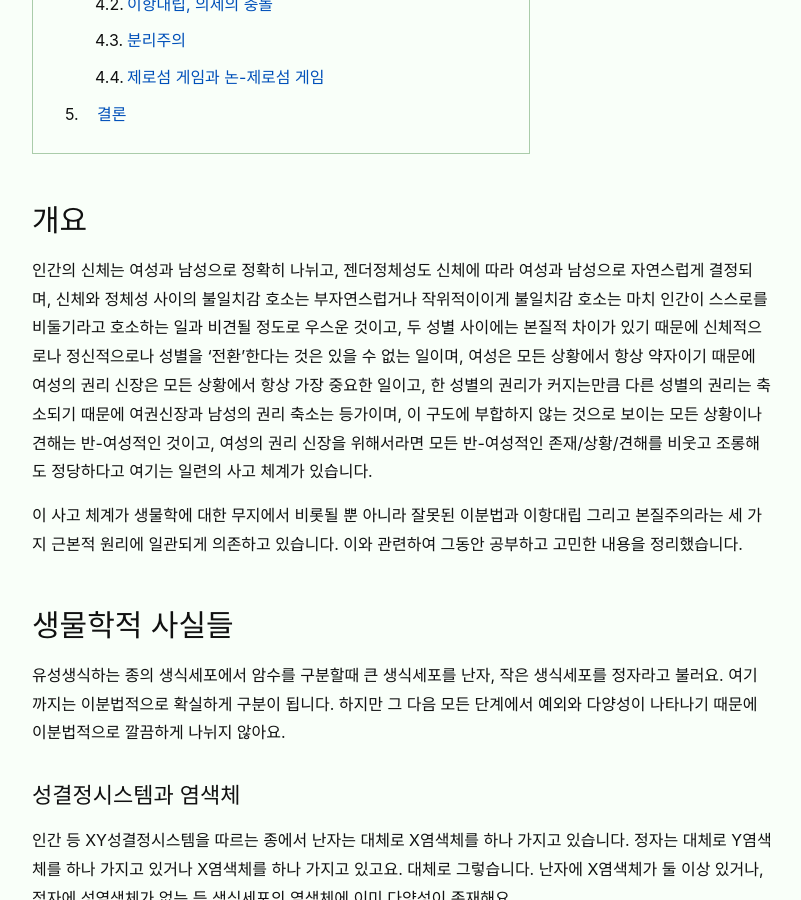
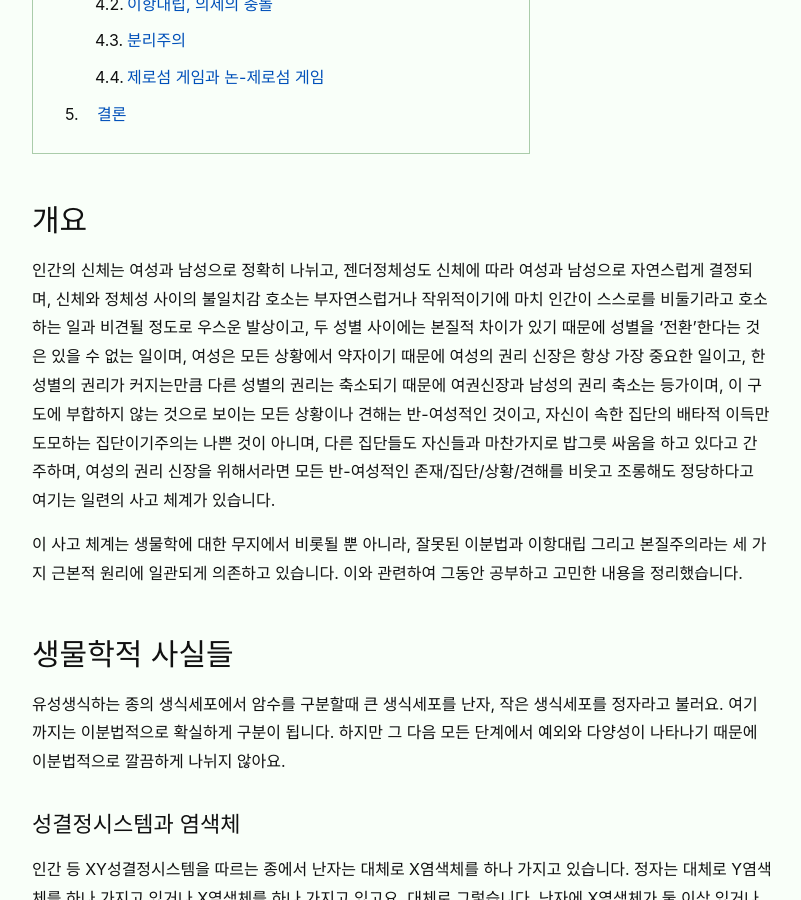
Before and after one commit to veganstudies/veganstudies.github.io, a Jekyll site: the page built from _posts/2020-02-04-biological-sex.md, in a window 1280 px wide and 900 px high, scrolled down 681 px. Shown: the whole window, without its empty margins (238-1039 px from the left). Built offline with Jekyll 4.4.1, drawn with Linux system fonts in a browser that asks for light colours.

Commit message:
Update 2020-02-04-biological-sex.md

```diff
--- a/_posts/2020-02-04-biological-sex.md
+++ b/_posts/2020-02-04-biological-sex.md
@@ -5,9 +5,9 @@ date: 2020-02-04 12:00:00 +0900
 ---
 ## 개요
 
-인간의 신체는 여성과 남성으로 정확히 나뉘고, 젠더정체성도 신체에 따라 여성과 남성으로 자연스럽게 결정되며, 신체와 정체성 사이의 불일치감 호소는 부자연스럽거나 작위적이이게 불일치감 호소는 마치 인간이 스스로를 비둘기라고 호소하는 일과 비견될 정도로 우스운 것이고, 두 성별 사이에는 본질적 차이가 있기 때문에 신체적으로나 정신적으로나 성별을 '전환'한다는 것은 있을 수 없는 일이며, 여성은 모든 상황에서 항상 약자이기 때문에 여성의 권리 신장은 모든 상황에서 항상 가장 중요한 일이고, 한 성별의 권리가 커지는만큼 다른 성별의 권리는 축소되기 때문에 여권신장과 남성의 권리 축소는 등가이며, 이 구도에 부합하지 않는 것으로 보이는 모든 상황이나 견해는 반-여성적인 것이고, 여성의 권리 신장을 위해서라면 모든 반-여성적인 존재/상황/견해를 비웃고 조롱해도 정당하다고 여기는 일련의 사고 체계가 있습니다.
+인간의 신체는 여성과 남성으로 정확히 나뉘고, 젠더정체성도 신체에 따라 여성과 남성으로 자연스럽게 결정되며, 신체와 정체성 사이의 불일치감 호소는 부자연스럽거나 작위적이기에 마치 인간이 스스로를 비둘기라고 호소하는 일과 비견될 정도로 우스운 발상이고, 두 성별 사이에는 본질적 차이가 있기 때문에 성별을 '전환'한다는 것은 있을 수 없는 일이며, 여성은 모든 상황에서 약자이기 때문에 여성의 권리 신장은 항상 가장 중요한 일이고, 한 성별의 권리가 커지는만큼 다른 성별의 권리는 축소되기 때문에 여권신장과 남성의 권리 축소는 등가이며, 이 구도에 부합하지 않는 것으로 보이는 모든 상황이나 견해는 반-여성적인 것이고, 자신이 속한 집단의 배타적 이득만 도모하는 집단이기주의는 나쁜 것이 아니며, 다른 집단들도 자신들과 마찬가지로 밥그릇 싸움을 하고 있다고 간주하며, 여성의 권리 신장을 위해서라면 모든 반-여성적인 존재/집단/상황/견해를 비웃고 조롱해도 정당하다고 여기는 일련의 사고 체계가 있습니다.
 
-이 사고 체계가 생물학에 대한 무지에서 비롯될 뿐 아니라 잘못된 이분법과 이항대립 그리고 본질주의라는 세 가지 근본적 원리에 일관되게 의존하고 있습니다. 이와 관련하여 그동안 공부하고 고민한 내용을 정리했습니다.
+이 사고 체계는 생물학에 대한 무지에서 비롯될 뿐 아니라, 잘못된 이분법과 이항대립 그리고 본질주의라는 세 가지 근본적 원리에 일관되게 의존하고 있습니다. 이와 관련하여 그동안 공부하고 고민한 내용을 정리했습니다.
 
 ## 생물학적 사실들
 
```
